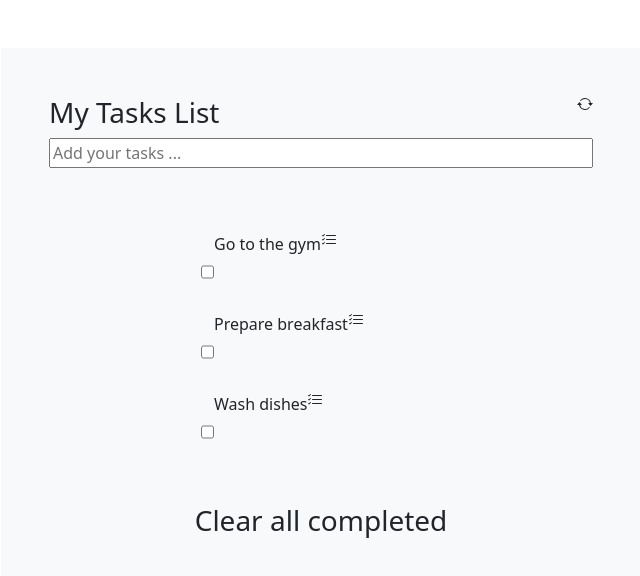
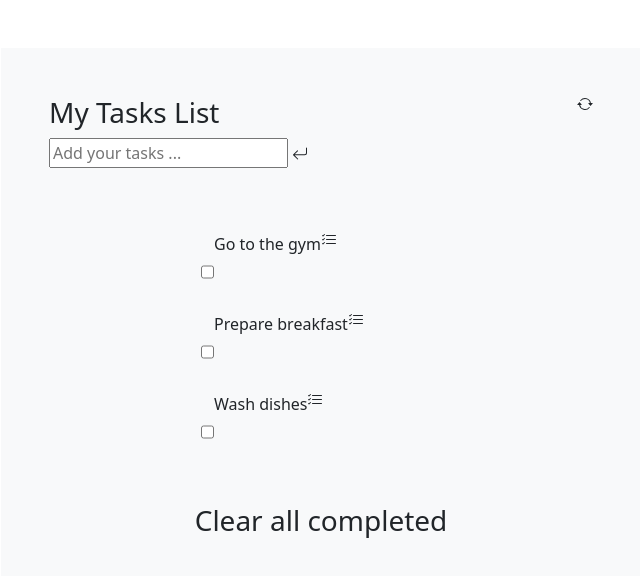
Before and after one commit to Aduda-Boaz/to-dolist, a website built with webpack: page src/index.html in a window 1280 px wide. Shown: the whole page, without its empty margins (319-959 px from the left). Built offline with nearby package versions, Linux system fonts and the light colour scheme.

Commit message:
Modify Icons

```diff
--- a/src/index.html
+++ b/src/index.html
@@ -22,7 +22,14 @@
             d="M8 3c-1.552 0-2.94.707-3.857 1.818a.5.5 0 1 1-.771-.636A6.002 6.002 0 0 1 13.917 7H12.9A5.002 5.002 0 0 0 8 3zM3.1 9a5.002 5.002 0 0 0 8.757 2.182.5.5 0 1 1 .771.636A6.002 6.002 0 0 1 2.083 9H3.1z" />
         </svg>
       </div>
-      <input class="tasks-placeholder" placeholder="Add your tasks ..." type="text" id="Task-input">
+      <div class="task-input">
+        <input class="tasks-placeholder" placeholder="Add your tasks ..." type="text" id="Task-input">
+        <svg xmlns="http://www.w3.org/2000/svg" width="16" height="16" fill="currentColor"
+          class="bi bi-arrow-return-left" viewBox="0 0 16 16">
+          <path fill-rule="evenodd"
+            d="M14.5 1.5a.5.5 0 0 1 .5.5v4.8a2.5 2.5 0 0 1-2.5 2.5H2.707l3.347 3.346a.5.5 0 0 1-.708.708l-4.2-4.2a.5.5 0 0 1 0-.708l4-4a.5.5 0 1 1 .708.708L2.707 8.3H12.5A1.5 1.5 0 0 0 14 6.8V2a.5.5 0 0 1 .5-.5z" />
+        </svg>
+      </div>
       <div class="task-container">
         <ul class="task-placeholder list-unstyled w-50 mx-auto mt-5 bg-light p-3">
 
```
Also changed, not shown: src/index.js (+3 -4 lines), README.md, dist/index.html, dist/main.js, src/dist/index.dev.js.
